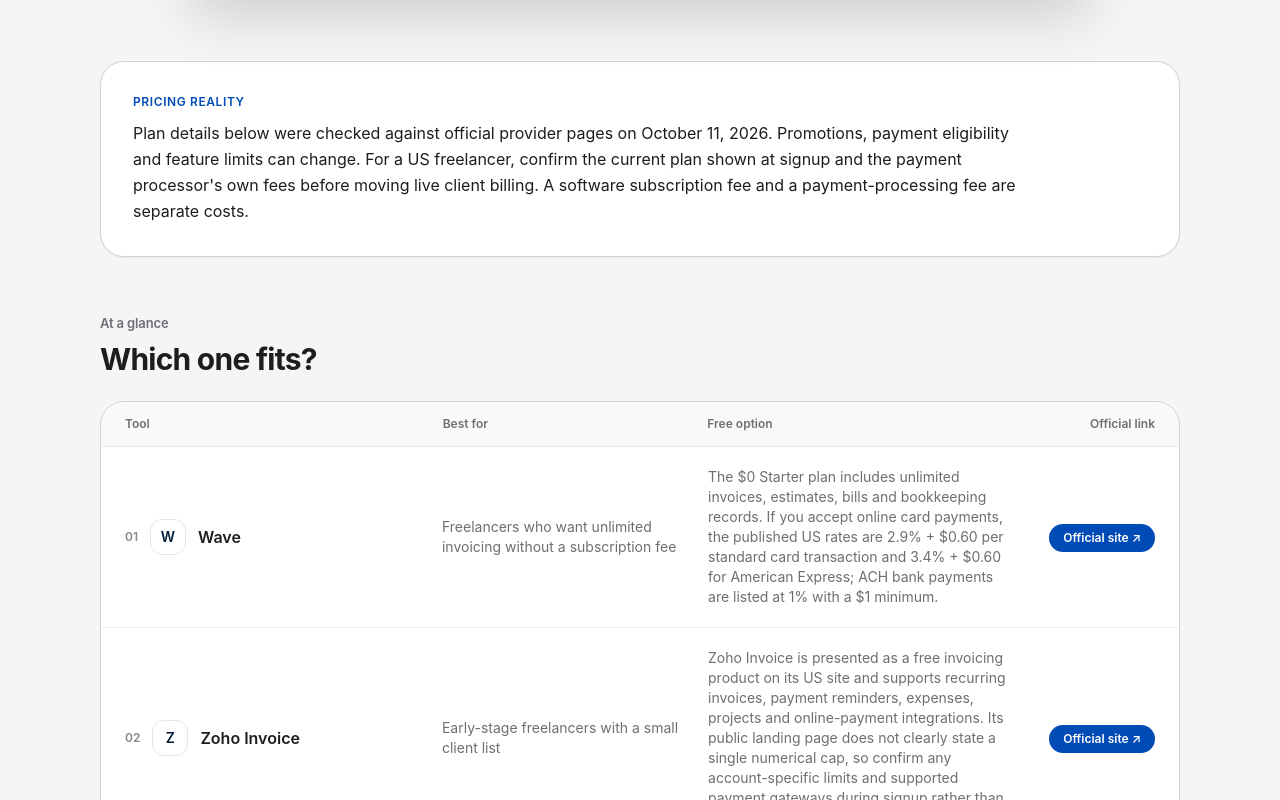
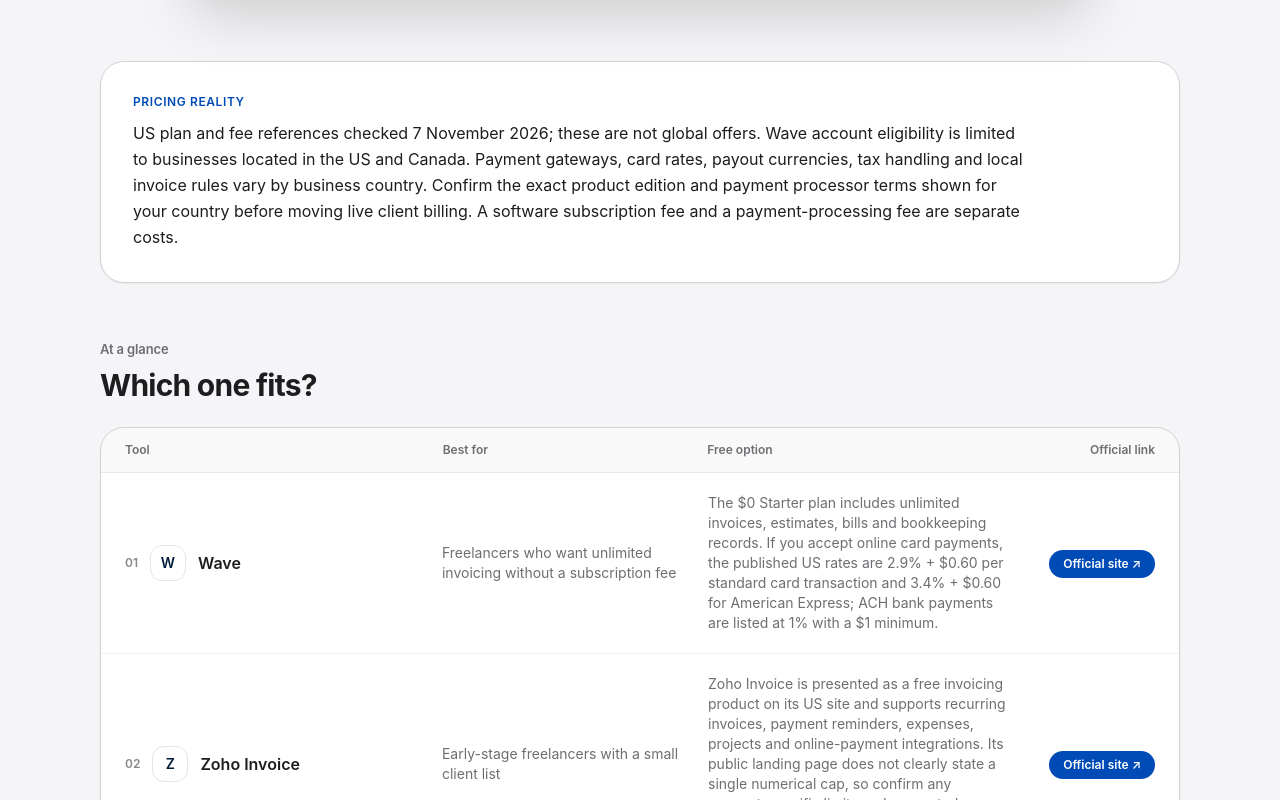
Before and after one commit to LinukaBandara/StackPick, a Next.js app: page /best/invoicing-software in a window 1280 px wide. Shown: the part 780-1580 px from the top of the page. Built offline with nearby package versions, Linux system fonts and the light colour scheme; no server answers.

Commit message:
Refresh invoicing guide source date and regional limits

```diff
--- a/app/best/invoicing-software/page.tsx
+++ b/app/best/invoicing-software/page.tsx
@@ -14,7 +14,7 @@ export default function InvoicingSoftwarePage() {
       title="Best Invoicing Software for Freelancers"
       slug="invoicing-software"
       intro="For a US freelancer, the right invoicing tool should make it easy to send a professional invoice, remind clients about overdue balances, accept the payment methods clients prefer, and export clean records for bookkeeping. A free plan can be enough when invoices are simple; recurring billing, time tracking, accounting reports or higher card-payment volume can change the calculation. This comparison separates free invoice creation from the cost of getting paid."
-      pricingNote="Plan details below were checked against official provider pages on October 11, 2026. Promotions, payment eligibility and feature limits can change. For a US freelancer, confirm the current plan shown at signup and the payment processor's own fees before moving live client billing. A software subscription fee and a payment-processing fee are separate costs."
+      pricingNote="US plan and fee references checked 7 November 2026; these are not global offers. Wave account eligibility is limited to businesses located in the US and Canada. Payment gateways, card rates, payout currencies, tax handling and local invoice rules vary by business country. Confirm the exact product edition and payment processor terms shown for your country before moving live client billing. A software subscription fee and a payment-processing fee are separate costs."
       tools={[
         {
           name: "Wave",
@@ -33,9 +33,9 @@ export default function InvoicingSoftwarePage() {
         {
           name: "Invoice Ninja",
           bestFor: "Technically comfortable freelancers who value control or self-hosting",
-          freeOption: "Invoice Ninja's Free plan is listed at $0 and includes up to 5 clients with unlimited invoices. It also lists recurring invoices, 11 invoice templates, client payment portals and product/inventory management.",
+          freeOption: "Invoice Ninja's Free plan is listed at $0 and includes up to 5 clients with unlimited invoices. It also lists recurring invoices, 11 invoice templates, client payment portals and product/inventory management. Its published 2026 pricing update confirms the free tier remains free with 5 clients; Pro is listed at US$14/month on monthly billing. Source: https://invoiceninja.com/pricing-plans/.",
           tradeoff: "The hosted free plan is capped at five clients; unlimited clients and removing Invoice Ninja branding require a paid plan. Self-hosting can offer more control, but you take on installation, security updates, backups and maintenance.",
-          url: "https://invoiceninja.com/",
+          url: "https://invoiceninja.com/pricing-plans/",
         },
         {
           name: "FreshBooks",
@@ -90,7 +90,7 @@ export default function InvoicingSoftwarePage() {
           <p className="sp-eyebrow">Research notes</p>
           <h2 className="mt-3 text-2xl sm:text-3xl font-bold tracking-tight text-[#1d1d1f]">Official plan details checked</h2>
           <p className="mt-4 max-w-3xl text-sm leading-6 text-[#6e6e73]">
-            Plan facts were checked on October 11, 2026. Provider promotions and features can change; open the official pages to confirm the terms available to your business before relying on a limit or connecting payments.
+            US plan references were rechecked on 7 November 2026. They do not establish availability or payment support in other countries. Provider promotions, taxes, payment gateways, payout currencies and features can change; confirm the terms available to your business before relying on a limit or connecting payments.
           </p>
           <ul className="mt-6 grid gap-3 sm:grid-cols-2">
             {[
```
